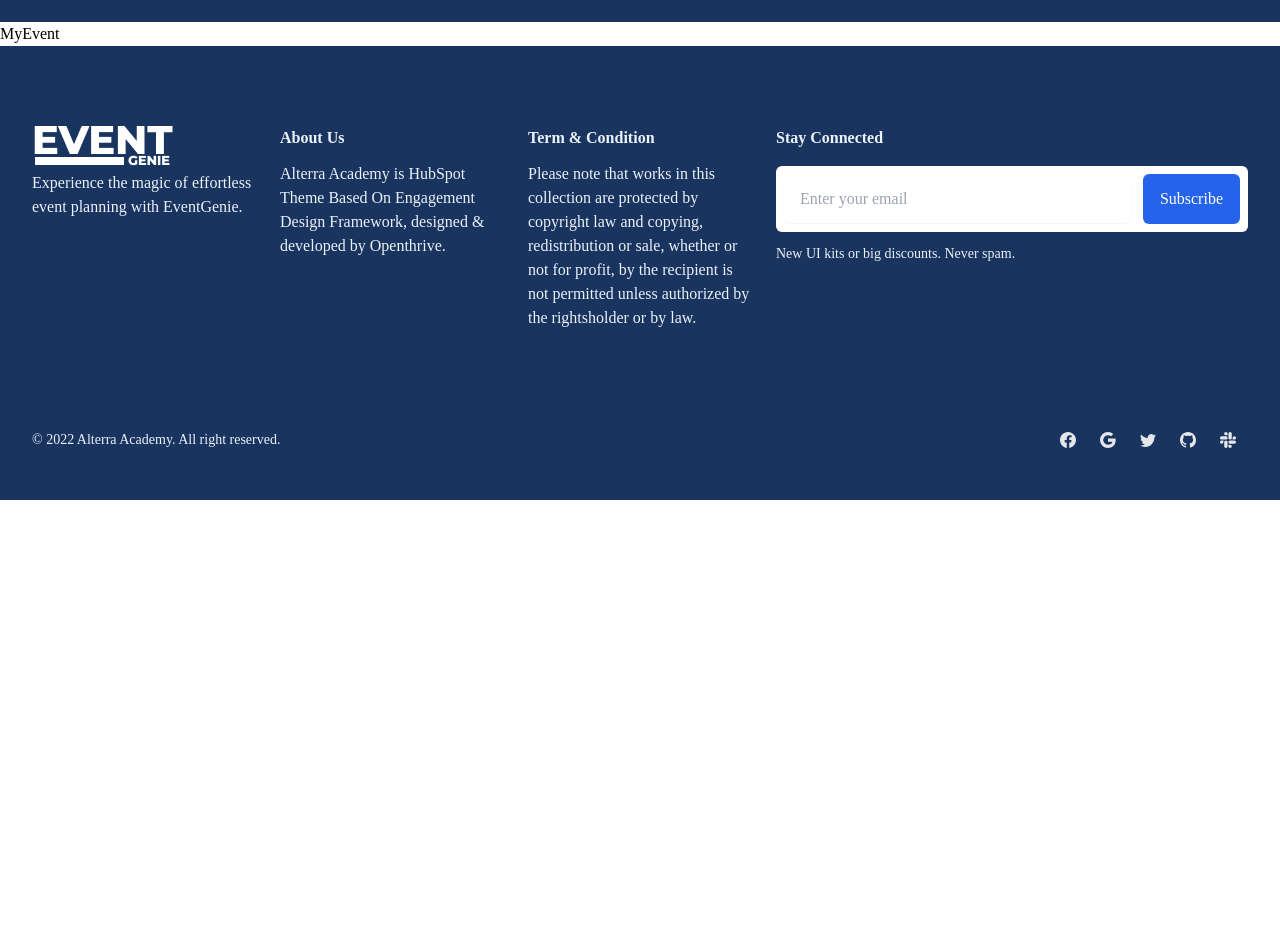
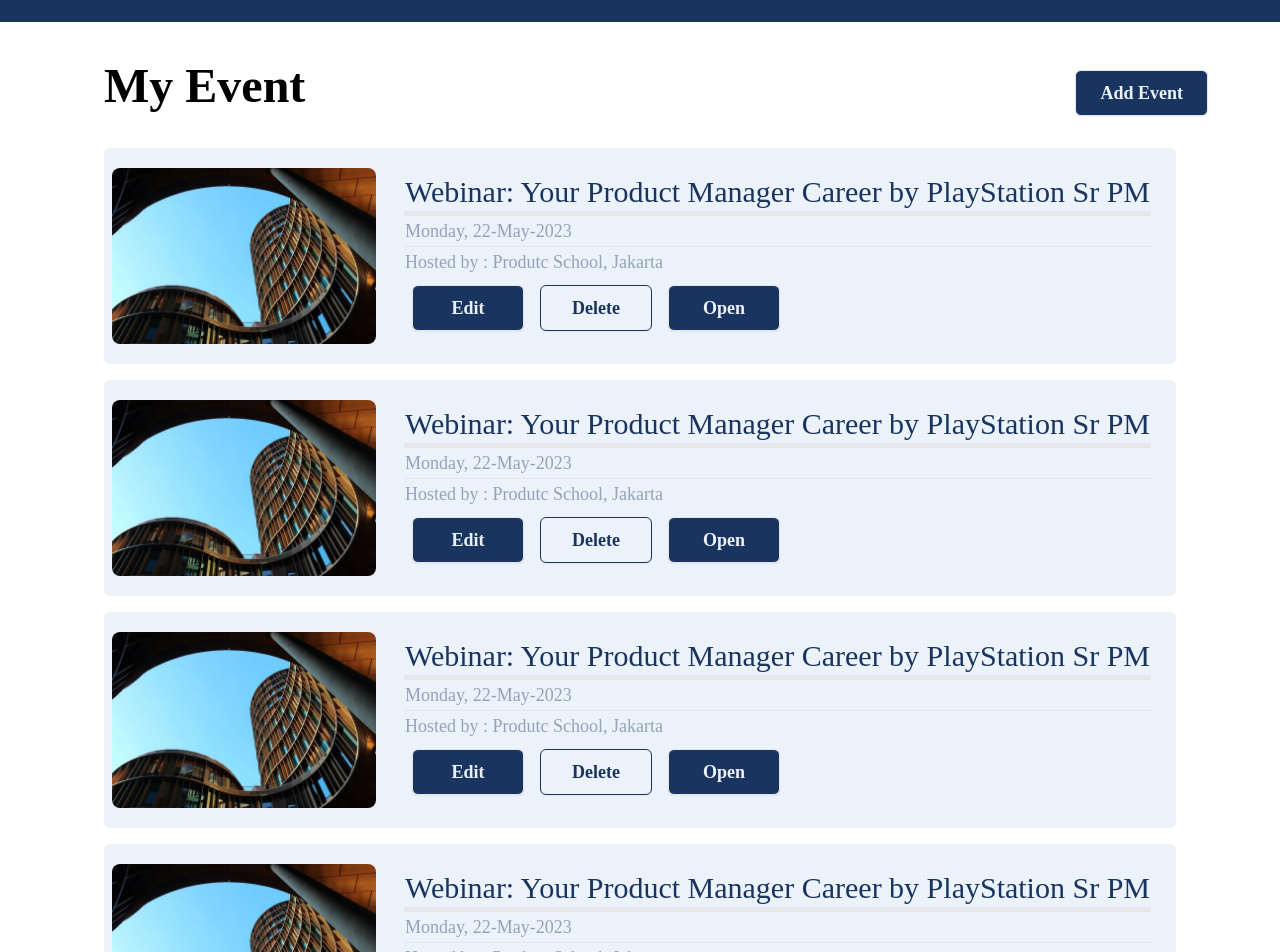
Before and after one commit to ALTA-GROUP-4/Event-Genie-FE, a React (Vite) app: page /my-event in a window 1280 px wide. Shown: the part 80-1032 px from the top of the page. Before the commit the page ends 800 px from the top, so only its background shows below. Built offline with nearby package versions, Linux system fonts and the light colour scheme.

Commit message:
feat my event

```diff
--- a/src/pages/MyEvent.tsx
+++ b/src/pages/MyEvent.tsx
@@ -1,10 +1,55 @@
 import { FC } from "react";
 import { Layout } from "../components/Layout";
+import { CardMyEvent } from "../components/Card";
+import { ButtonAdd, ButtonSubmit } from "../components/Button";
 const MyEvent: FC = () => {
   return (
     <Layout>
-      <div>
-        <p>MyEvent</p>
+      <div className="px-6 py-6 md-to-lg:pb-10 md:pb-16 md:pt-8 md:px-10 lg:pb-20 lg:pt-10 lg:px-20 gap-1 ">
+        <div className="flex justify-between">
+          <div>
+            <h1 className="px-6 font-bold text-2xl  md:texl-3xl lg:text-5xl  capitalize ">
+              My Event
+            </h1>
+          </div>
+          <div>
+            <ButtonAdd />
+          </div>
+        </div>
+        <div className="py-6 px-6 grid grid-cols-1  gap-4 ">
+          <CardMyEvent
+            event_image="./bg.jpg"
+            MyLink={`/detail-event`}
+            event_name="Webinar: Your Product Manager Career by PlayStation Sr PM"
+            event_date="Monday, 22-May-2023"
+            host_by="Produtc School"
+            place="Jakarta"
+          />
+          <CardMyEvent
+            event_image="./bg.jpg"
+            MyLink={`/detail-event`}
+            event_name="Webinar: Your Product Manager Career by PlayStation Sr PM"
+            event_date="Monday, 22-May-2023"
+            host_by="Produtc School"
+            place="Jakarta"
+          />
+          <CardMyEvent
+            event_image="./bg.jpg"
+            MyLink={`/detail-event`}
+            event_name="Webinar: Your Product Manager Career by PlayStation Sr PM"
+            event_date="Monday, 22-May-2023"
+            host_by="Produtc School"
+            place="Jakarta"
+          />
+          <CardMyEvent
+            event_image="./bg.jpg"
+            MyLink={`/detail-event`}
+            event_name="Webinar: Your Product Manager Career by PlayStation Sr PM"
+            event_date="Monday, 22-May-2023"
+            host_by="Produtc School"
+            place="Jakarta"
+          />
+        </div>
       </div>
     </Layout>
   );
```
